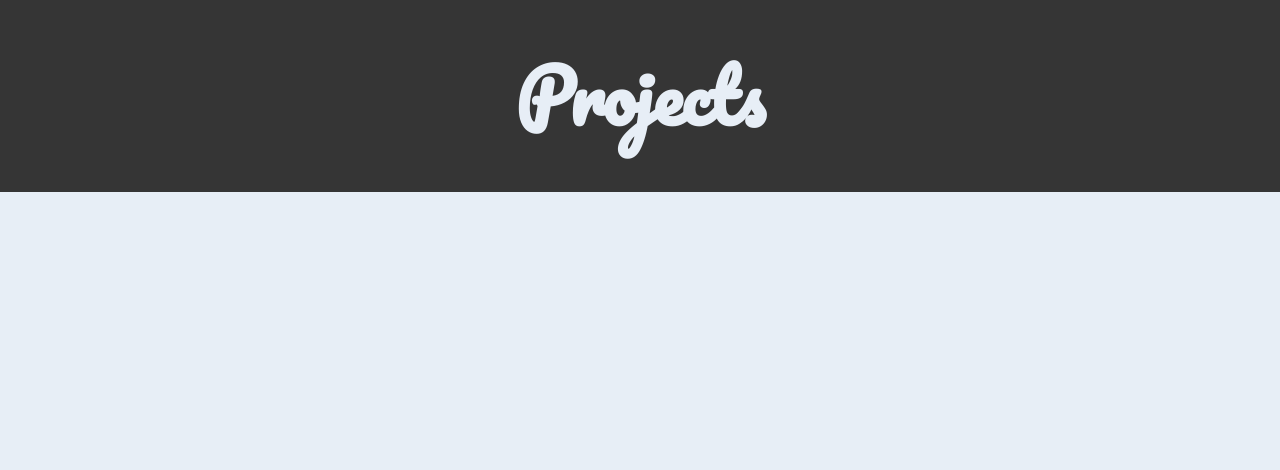
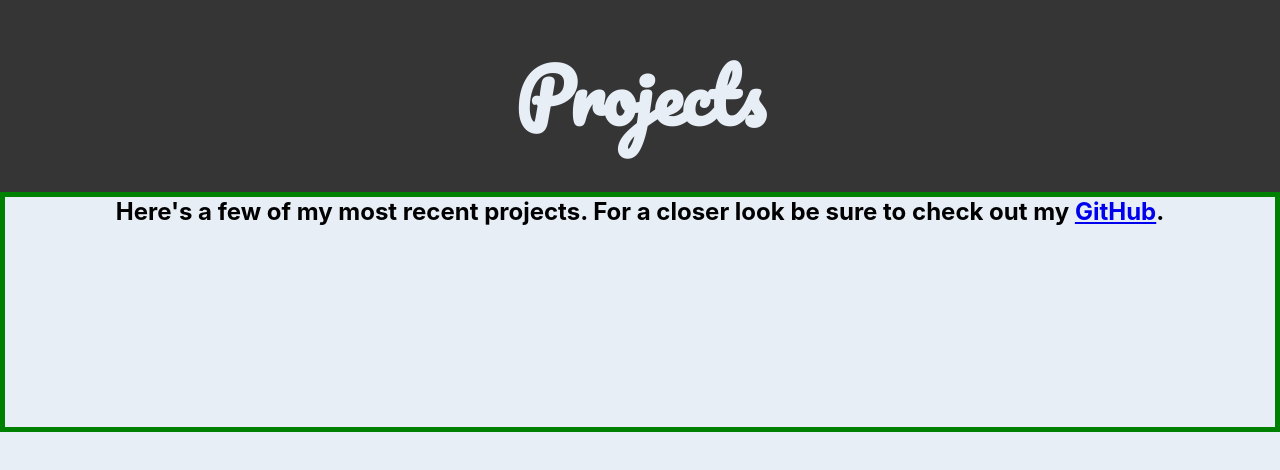
Before and after one commit to TylerEikenberg/Tyler-Eikenberg-Portfolio-Website, a React (Create React App) app: page /projects in a window 1280 px wide. Shown: the part 128-598 px from the top of the page. Built offline with nearby package versions, Linux system fonts and the light colour scheme.

Commit message:
Adding to project page

```diff
--- a/src/Pages/Projects.css
+++ b/src/Pages/Projects.css
@@ -28,3 +28,18 @@
     height: 20rem;
   }
 }
+
+/**
+|--------------------------------------------------
+| Mid page
+|--------------------------------------------------
+*/
+
+.project-preamble {
+  display: flex;
+  flex-direction: row;
+  justify-content: space-between;
+  width: 100vw;
+  height: 15rem;
+  border: 5px solid green;
+}
--- a/src/Pages/Projects.js
+++ b/src/Pages/Projects.js
@@ -10,6 +10,14 @@ function Projects() {
         <h1>Projects</h1>
         <span></span>
       </div>
+      <div className="project-preamble">
+        <span></span>
+        <h2>
+          Here's a few of my most recent projects. For a closer look be sure to
+          check out my <a href="/">GitHub</a>.
+        </h2>
+        <span></span>
+      </div>
     </div>
   );
 }
```
